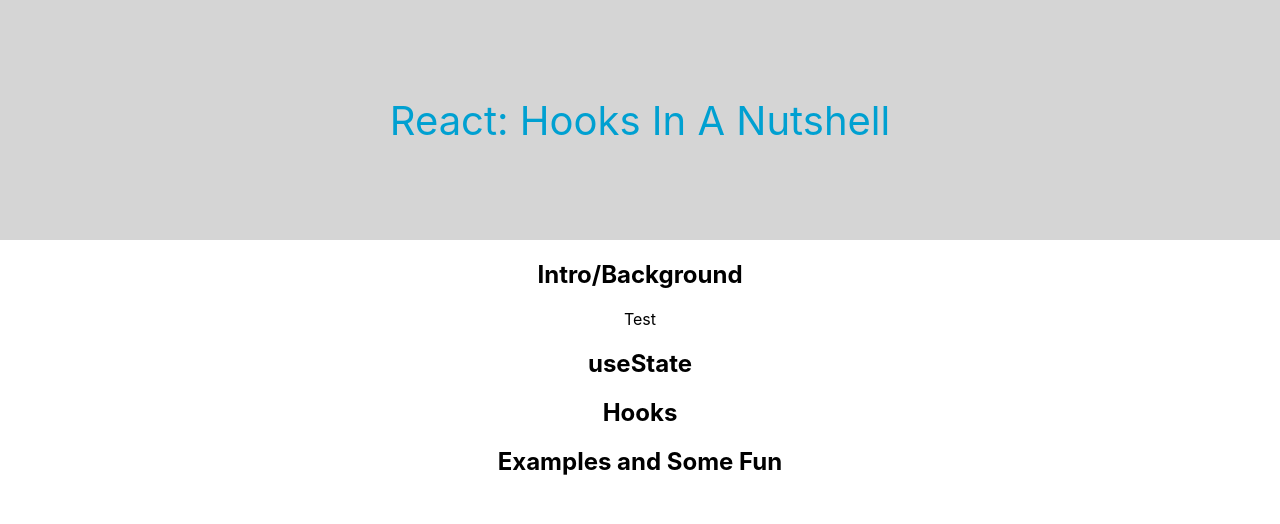
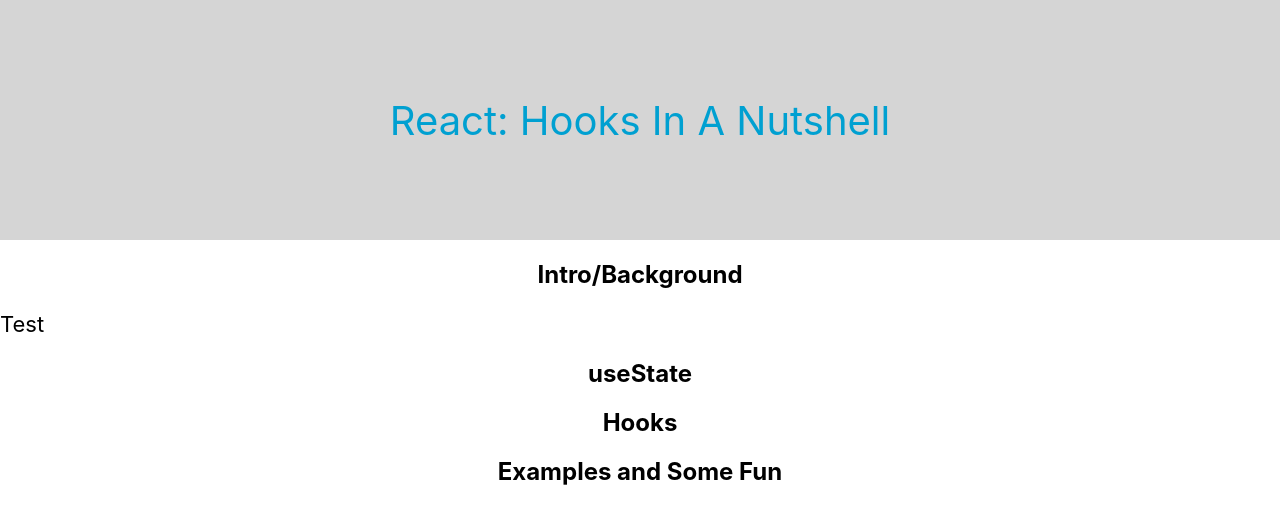
Before and after one commit to mwang840/React-In-A-nutshell, a React (Create React App) app: page / in a window 1280 px wide. Shown: the top 524 px of the page. Built offline with nearby package versions, Linux system fonts and the light colour scheme.

Commit message:
Messing with body formatting

```diff
--- a/src/App.css
+++ b/src/App.css
@@ -30,15 +30,11 @@
 }
 
 .App-body {
-  width: 100%;
-  background-color: #cfcfcfde;
-  min-height: 30vh;
   display: flex;
   flex-direction: column;
-  align-items: center;
-  justify-content: center;
-  font-size: calc(24px + 2vmin);
-  color: rgb(0, 160, 209);
+  align-items: flex-start;
+  justify-content: flex-start;
+  font-size: calc(6px + 2vmin);
 }
 
 @keyframes App-logo-spin {
--- a/src/App.tsx
+++ b/src/App.tsx
@@ -6,7 +6,7 @@
     <div className="App">
       <header className="App-header">React: Hooks In A Nutshell</header>
       <h2>Intro/Background</h2>
-      <p>Test</p>
+      <p className="App-body">Test</p>
       <h2>useState</h2>
       <h2>Hooks</h2>
       <h2>Examples and Some Fun</h2>
```
